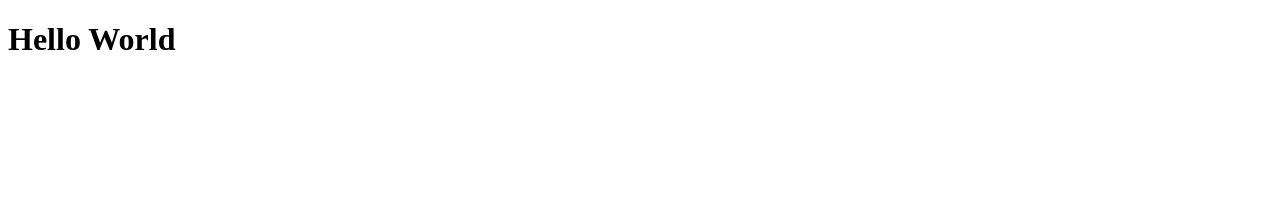
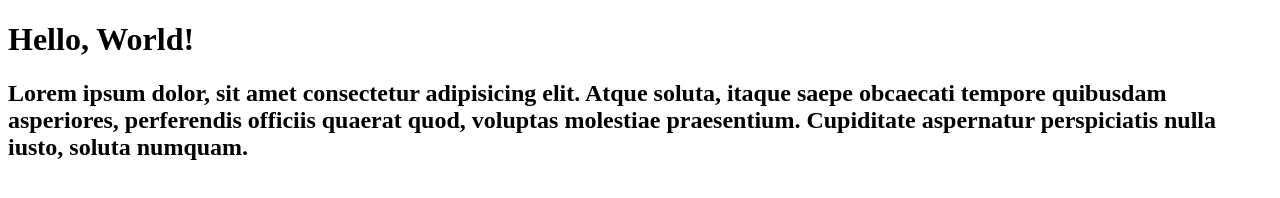
Before and after one commit to barninho0908/curso-git, a plain HTML site: page index.html in a window 1280 px wide. Drawn offline with Linux system fonts and the light colour scheme.

Commit message:
10º commit - adicionamos h2 com lorem

```diff
--- a/index.html
+++ b/index.html
@@ -7,7 +7,10 @@
 </head>
 <body>
     <h1>
-        Hello World
+        Hello, World!
     </h1>
+    <h2>
+        Lorem ipsum dolor, sit amet consectetur adipisicing elit. Atque soluta, itaque saepe obcaecati tempore quibusdam asperiores, perferendis officiis quaerat quod, voluptas molestiae praesentium. Cupiditate aspernatur perspiciatis nulla iusto, soluta numquam.
+    </h2>
 </body>
 </html>
```
